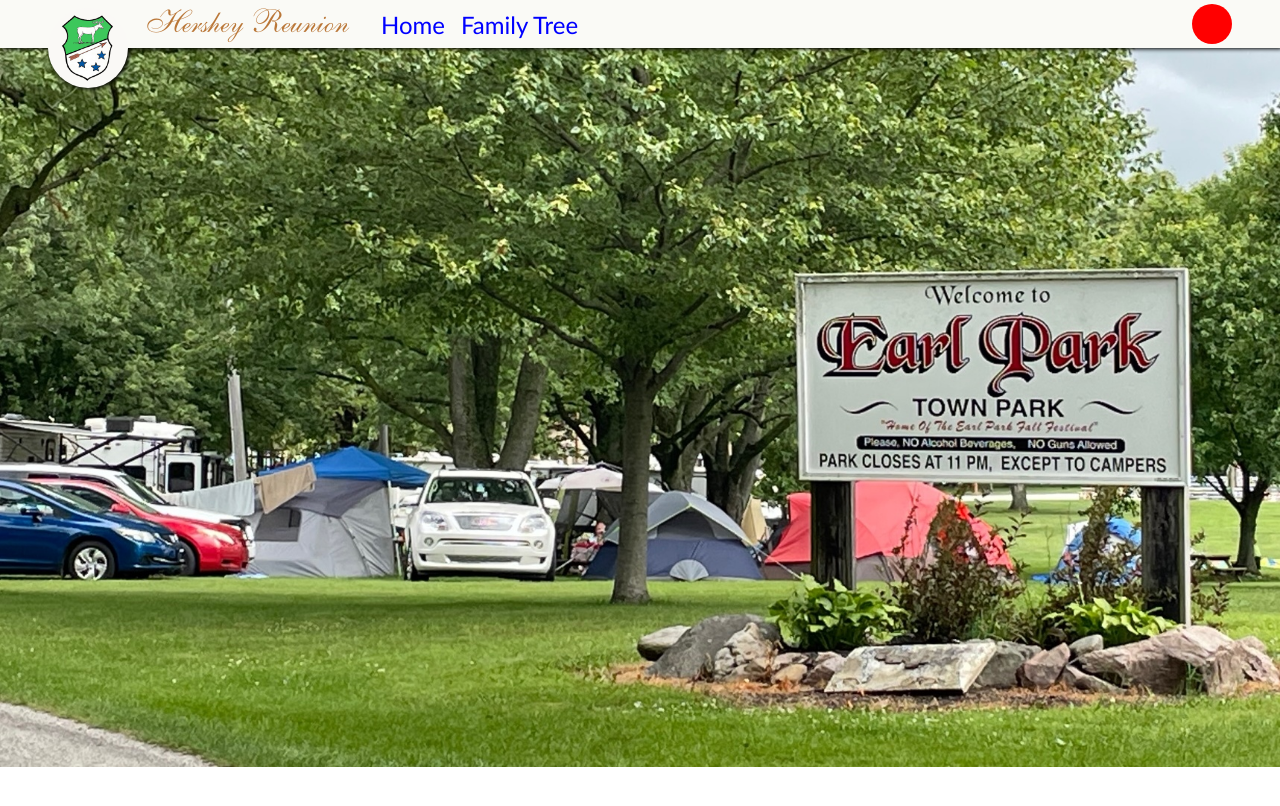
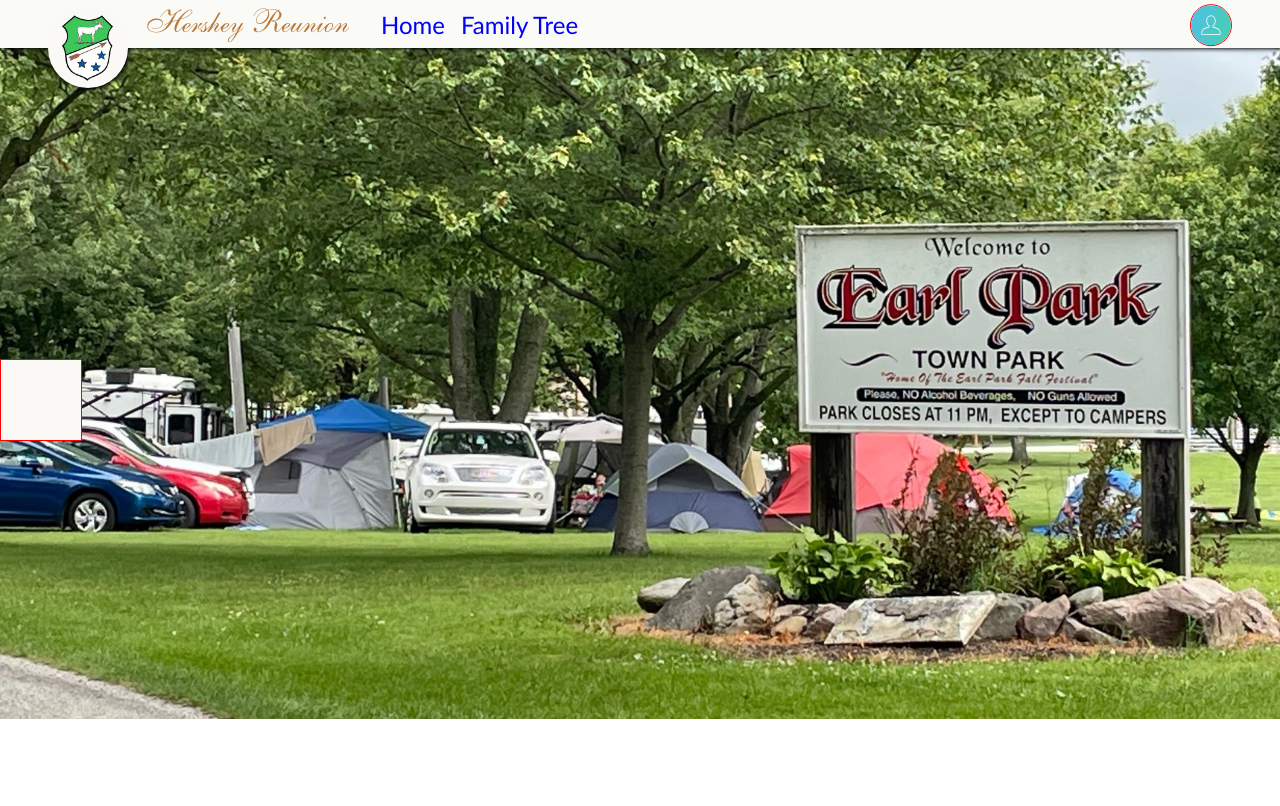
Before and after one commit to kasualkid12/fr-website, a React (Create React App) app in the folder client/: page / in a window 1280 px wide. Shown: the top 806 px of the page. Built offline with nearby package versions, Linux system fonts and the light colour scheme.

Commit message:
added home page

```diff
--- a/client/src/App.tsx
+++ b/client/src/App.tsx
@@ -1,5 +1,4 @@
 import React from 'react';
-import logo from './public/logo.svg';
 import './styles/App.css';
 import NavBar from './modules/NavBar';
 import Home from './modules/Home';
--- a/client/src/modules/Home.tsx
+++ b/client/src/modules/Home.tsx
@@ -3,7 +3,11 @@ import React from 'react';
 import '../styles/Home.css'
 
 function Home() {
-  return <div className="Home"></div>;
+  return <div className="Home">
+    <div className='FrontPage'>
+      <div className='Tagline'></div>
+    </div>
+  </div>;
 }
 
 export default Home;
--- a/client/src/modules/NavBar.tsx
+++ b/client/src/modules/NavBar.tsx
@@ -2,6 +2,7 @@ import React from 'react';
 
 import '../styles/NavBar.css';
 import crest from '../public/Hershey Crest.512x(Transparent).png';
+import defaultPfp from '../public/Default user.svg'
 
 function NavBar() {
   return (
@@ -12,7 +13,9 @@ function NavBar() {
       <div className='Title'>Hershey Reunion</div>
       <a href="./Home.tsx">Home</a>
       <a href="./FamilyTree.tsx">Family Tree</a>
-      <div className="ProfileImage"></div>
+      <div className="ProfileImage">
+        <img className='Pfp' alt='pfp' src={defaultPfp} />
+      </div>
     </div>
   );
 }
--- a/client/src/styles/App.css
+++ b/client/src/styles/App.css
@@ -1,6 +1,7 @@
 .App {
   text-align: center;
-  font-family: 'Trebuchet MS', 'Lucida Sans Unicode', 'Lucida Grande', 'Lucida Sans', Arial, sans-serif;
+  font-family: 'Trebuchet MS', 'Lucida Sans Unicode', 'Lucida Grande',
+    'Lucida Sans', Arial, sans-serif;
 }
 
 .App-logo {
@@ -14,7 +15,6 @@
   }
 }
 
-
 .App-link {
   color: #61dafb;
 }
@@ -23,6 +23,7 @@
   from {
     transform: rotate(0deg);
   }
+
   to {
     transform: rotate(360deg);
   }
--- a/client/src/styles/Home.css
+++ b/client/src/styles/Home.css
@@ -5,3 +5,20 @@
   background-repeat: no-repeat;
   background-size: 100%;
 }
+
+.FrontPage {
+  height: 100%;
+  width: 100%;
+  display: flex;
+  flex-direction: column;
+  justify-content: center;
+}
+
+.Tagline {
+  background-color: #faf9f6;
+  border: 1px solid red;
+  width: 10vh;
+  height: 10vh;
+  flex-direction: column;
+  justify-content: center;
+}
--- a/client/src/styles/NavBar.css
+++ b/client/src/styles/NavBar.css
@@ -9,6 +9,7 @@
   /* border: 1px solid red; */
   display: flex;
   flex-direction: row;
+  position: fixed;
   /* background-color: #faf9f6; */
   background-color: #fafaf6;
   filter: drop-shadow(2px 1px 2px #000000);
@@ -60,5 +61,11 @@ a {
   width: 2.5rem;
   height: 2.5rem;
   display: block;
-  background: red;
+  border: 1px solid red;
+  overflow: hidden;
 }
+
+.Pfp {
+  max-width: 100%;
+  max-height: 100%;
+}
```
Also changed, not shown: client/src/public/Default user.svg (added).
